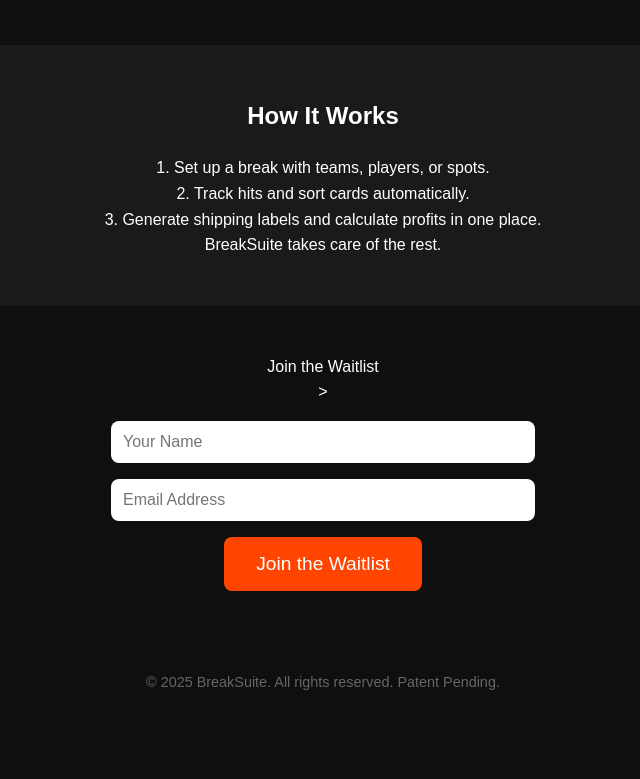
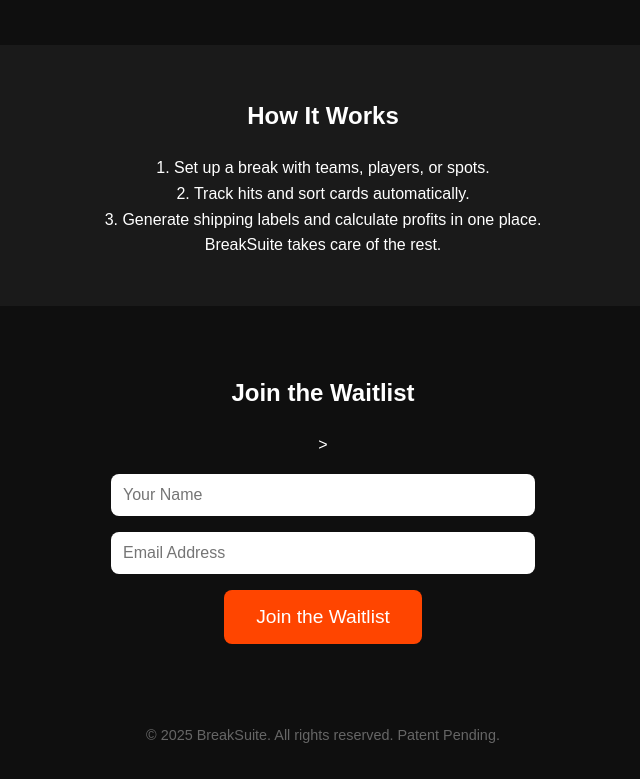
Before and after one commit to WesCooke1983/BreakSuite, a plain HTML site: page index.html in a window 1280 px wide. Shown: the part 897-1676 px from the top of the page, without its empty margins (317-957 px from the left). Before the commit the page ends 1623 px from the top, so only its background shows below. Drawn offline with Linux system fonts and the light colour scheme.

Commit message:
Update index.html

```diff
--- a/index.html
+++ b/index.html
@@ -154,7 +154,7 @@
     BreakSuite takes care of the rest.</p>
   </section>
 
-  <section class="waitlist"
+  <section class="waitlist">
     <h2>Join the Waitlist</h2>
     <form action=<iframe data-tally-src="https://tally.so/r/wQQVMX" loading="lazy" width="100%" height="400" frameborder="0" marginheight="0" marginwidth="0" title="Join Waitlist"></iframe>
 >
```
